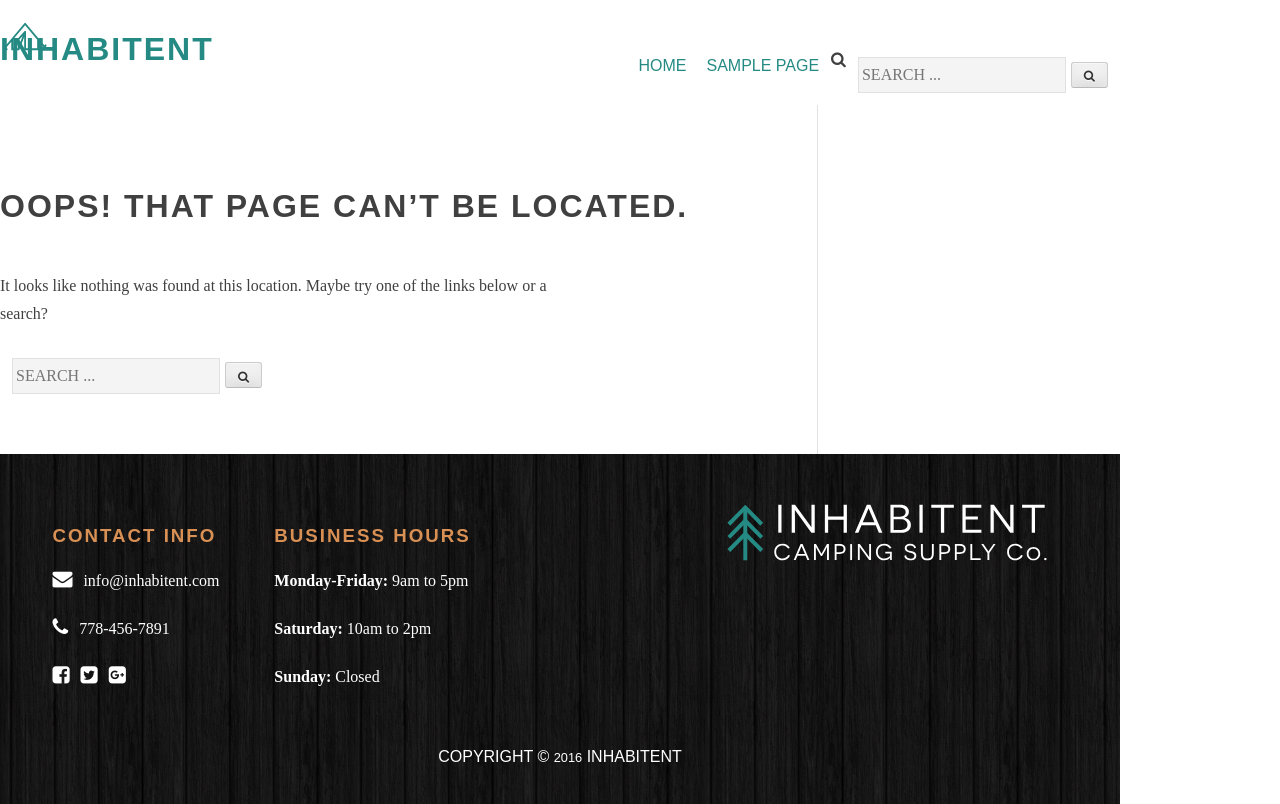
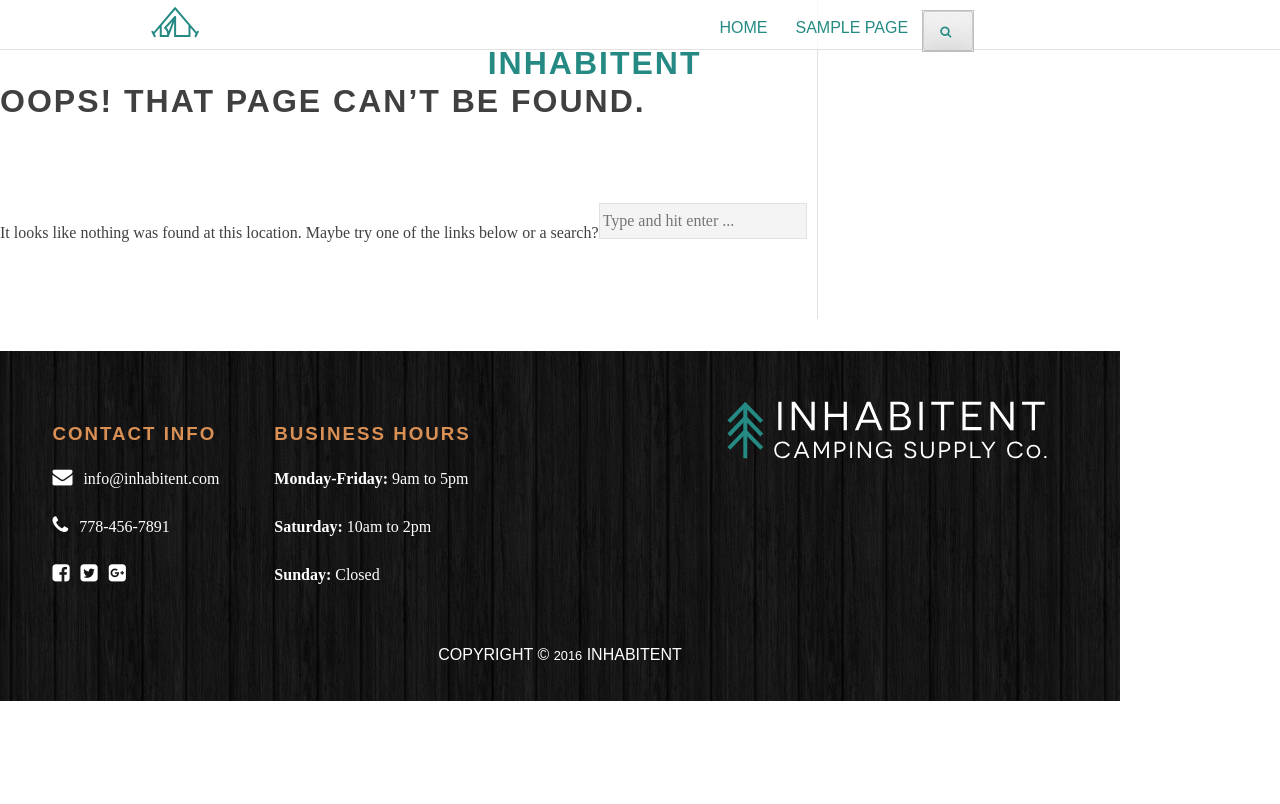
Before and after one commit to MacEverett/Wordpress_Inhabitent, a WordPress theme: template themes/Inhabitent/404.php in a window 1280 px wide. After the commit the page ends 701 px from the top, so only its background shows below. Run offline with PHP 8.4 and a stand-in for WordPress, Linux system fonts and the light colour scheme; the site name, menu and one post (Sample post) are stand-ins, and other content is empty; some libraries are stand-ins or nearby versions; some web fonts are replaced.

Commit message:
contact page, styling 404, about, tryng to fix shop

```diff
--- a/themes/Inhabitent/404.php
+++ b/themes/Inhabitent/404.php
@@ -4,28 +4,25 @@
  *
  * @link https://codex.wordpress.org/Creating_an_Error_404_Page
  *
- * @package inhabitent_Theme
+ * @package Inhabitent_Theme
  */
 get_header(); ?>
-<div class="error-whole-page container">
 
 <div id="primary" class="content-area">
 	<main id="main" class="site-main" role="main">
-
 		<section class="error-404 not-found">
 			<header class="page-header">
-					<h1 class="page-title"><?php echo esc_html( 'Oops! That page can&rsquo;t be located.' ); ?></h1>
+				<h1 class="page-title"><?php echo esc_html( 'Oops! That page can&rsquo;t be found.' ); ?></h1>
 			</header><!-- .page-header -->
 
-				<div class="error-content">
+			<div class="page-content">
 				<p><?php echo esc_html( 'It looks like nothing was found at this location. Maybe try one of the links below or a search?' ); ?></p>
-
-					<?php get_search_form(); ?>
-
+				<form role="search" method="get" class="search-form" action="<?php echo home_url( '/' ); ?>">
+					<input type="search" class="search-now" placeholder="Type and hit enter ..." value="<?php echo esc_attr( get_search_query() ); ?>" name="s" title="Search for:" />
+				</form>
 				<?php the_widget( 'WP_Widget_Recent_Posts' ); ?>
 
 				<?php if ( inhabitent_categorized_blog() ) : // Only show the widget if site has multiple categories. ?>
-
 					<div class="widget widget_categories">
 						<h2 class="widget-title"><?php echo esc_html( 'Most Used Categories' ); ?></h2>
 						<ul>
@@ -40,7 +37,6 @@ get_header(); ?>
 								?>
 							</ul>
 						</div><!-- .widget -->
-
 					<?php endif; ?>
 
 					<?php
@@ -48,13 +44,10 @@ get_header(); ?>
 					the_widget( 'WP_Widget_Archives', 'dropdown=1', "after_title=</h2>$archive_content" );
 					?>
 
-				</div><!-- .error-content -->
+				</div><!-- .page-content -->
 			</section><!-- .error-404 -->
 
 		</main><!-- #main -->
 	</div><!-- #primary -->
-
 	<?php get_sidebar(); ?>
-</div><!-- .error-whole-page -->
-
 	<?php get_footer(); ?>
--- a/themes/Inhabitent/about.php
+++ b/themes/Inhabitent/about.php
@@ -29,3 +29,4 @@ get_header(); ?>
 		</main><!-- #main -->
 	</div><!-- #primary -->
 </div><!-- .about-content -->
+<?php get_footer(); ?>
--- /dev/null
+++ b/themes/Inhabitent/build/js/search-bar.min.js
@@ -0,0 +1 @@
+$(function(){var s=$(".search-submit"),t=$(".search-field");$("body").on("click",function(e){console.log(e.target),$(e.target).parents().hasClass("search-submit")?(e.preventDefault(),t.toggle("slow"),t.focus(),s.submit()):$(e.target).parents().hasClass("search-form")||t.val().length>0?(t.focusout(),t.show()):t.hide("slow")})});
--- a/themes/Inhabitent/header.php
+++ b/themes/Inhabitent/header.php
@@ -24,18 +24,19 @@
 				<div class="header-bar container">
 					<div class="site-branding">
 						<div class="tent-logo">
-							<a href="<?php echo esc_url( home_url( '/' ) ); ?>" rel="home"><h1 class="site-title">Inhabitent</h1></a>
+							<a href="<?php echo esc_url( home_url( '/' ) ); ?>" rel="home"><h1 class="site-title"></h1></a>
 						</div>
 					</div><!-- .site-branding -->
 
-					<nav id="site-navigation" class="main-navigation" role="navigation">
-						<button class="menu-toggle" aria-controls="primary-menu" aria-expanded="false"><?php esc_html( 'Primary Menu' ); ?></button>
-						<?php wp_nav_menu( array( 'theme_location' => 'primary', 'menu_id' => 'primary-menu' ) ); ?>
-						<i class="fa fa-search"></i>
-						<div class="nav-search">
-							<?php get_search_form(); ?>
-						</div>
-					</nav><!-- #site-navigation -->
+					<nav id="site-navigation" class="main-navigation" role="navigation"><div class="tent-logo">
+		<a href="<?php echo esc_url( home_url( '/' ) ); ?>"/>
+		<h1>Inhabitent</h1>
+		</a>
+	</div>
+		<button class="menu-toggle" aria-controls="primary-menu" aria-expanded="false"><?php esc_html( 'Primary Menu' ); ?></button>
+		<?php wp_nav_menu( array( 'theme_location' => 'primary', 'menu_id' => 'primary-menu' ) ); ?>
+		<?php get_search_form(); ?>
+	</nav><!-- #site-navigation -->
 
 				</div><!-- .header-bar -->
 			</header><!-- #masthead -->
--- a/themes/Inhabitent/sass/_error-page.scss
+++ b/themes/Inhabitent/sass/_error-page.scss
@@ -1,28 +1,24 @@
-/* Error 404 Page */
-
-.error-whole-page {
-  display: flex;
-}
-.error-404 .error-content{
+/*-----------------------------------------------------------
+# Error 404 Page
+-------------------------------------------------------------*/
+.content-area {
   display: flex;
   flex-direction: column;
-  width: 73%;
-  a {
-    &:visited {
-      color: $color__link;
-      &:hover {
-        color: $color__link-visited;
-      }
-    }
+}
+
+.error404 .content-area{
+  margin-bottom: 2rem;
+
+  ul {
+    padding: 0;
+    line-height: 1.75;
   }
-  ul {
-    list-style: none;
-    padding-left: 0;
-    margin-left: 0;
+
+
+  h2 {
+    @include font-uppercase;
+    font-size: 1.5rem;
+    letter-spacing: 2px;
+    padding-top: 20px;
   }
 }
-.search-form {
-  fieldset {
-    border:0;
-  }
-}
--- a/themes/Inhabitent/sass/_mixins.scss
+++ b/themes/Inhabitent/sass/_mixins.scss
@@ -10,3 +10,8 @@
 	margin-left: auto;
 	margin-right: auto;
 }
+
+@mixin font-uppercase {
+  font-family: Novecento Sans;
+    text-transform: uppercase;
+}
--- a/themes/Inhabitent/style.css
+++ b/themes/Inhabitent/style.css
@@ -1,7 +1,7 @@
 /*!
-Theme Name: Inhabitent
+Theme Name: RED Starter Theme
 Theme URI: http://underscores.me/
-Author: Mac Everett
+Author: RED Academy
 Author URI: http://www.redacademy.com
 Description: Inhabitent
 Version: 1.0.0
@@ -904,28 +904,155 @@ textarea {
   padding-left: 3px;
   width: 100%; }
 
-.site-branding {
-  background-image: url("../../images/inhabitent-logo-tent.svg");
-  background-size: 50px 30px;
+/* Navigation Bar */
+.home .site-header, .page-template-about .site-header, .single-adventure .site-header {
+  background-color: transparent;
+  border-bottom: 0;
+  text-shadow: 1px 1px 2px #323232;
+  position: absolute; }
+  .home .site-header a, .home .site-header i, .page-template-about .site-header a, .page-template-about .site-header i, .single-adventure .site-header a, .single-adventure .site-header i {
+    color: white;
+    padding: 4px; }
+    .home .site-header a:hover, .home .site-header i:hover, .page-template-about .site-header a:hover, .page-template-about .site-header i:hover, .single-adventure .site-header a:hover, .single-adventure .site-header i:hover {
+      color: #f0e4d1; }
+    .home .site-header a:visited, .home .site-header i:visited, .page-template-about .site-header a:visited, .page-template-about .site-header i:visited, .single-adventure .site-header a:visited, .single-adventure .site-header i:visited {
+      color: white; }
+      .home .site-header a:visited:hover, .home .site-header i:visited:hover, .page-template-about .site-header a:visited:hover, .page-template-about .site-header i:visited:hover, .single-adventure .site-header a:visited:hover, .single-adventure .site-header i:visited:hover {
+        color: #f0e4d1; }
+  .home .site-header input[type=search], .page-template-about .site-header input[type=search], .single-adventure .site-header input[type=search] {
+    color: white; }
+  .home .site-header ::-webkit-input-placeholder, .page-template-about .site-header ::-webkit-input-placeholder, .single-adventure .site-header ::-webkit-input-placeholder {
+    /* WebKit, Blink, Edge */
+    color: #f0e4d1; }
+  .home .site-header :-moz-placeholder, .page-template-about .site-header :-moz-placeholder, .single-adventure .site-header :-moz-placeholder {
+    /* Mozilla Firefox 4 to 18 */
+    color: #f0e4d1; }
+  .home .site-header ::-moz-placeholder, .page-template-about .site-header ::-moz-placeholder, .single-adventure .site-header ::-moz-placeholder {
+    /* Mozilla Firefox 19+ */
+    color: #f0e4d1; }
+  .home .site-header :-ms-input-placeholder, .page-template-about .site-header :-ms-input-placeholder, .single-adventure .site-header :-ms-input-placeholder {
+    /* Internet Explorer 10-11 */
+    color: #f0e4d1; }
+
+.site-header {
+  height: 50px;
+  position: fixed;
+  display: -ms-flexbox;
+  display: flex;
+  -ms-flex-pack: distribute;
+      justify-content: space-around;
+  padding: 0 0 0 150px;
+  z-index: 999;
+  width: 100%;
+  background: rgba(255, 255, 255, 0.74);
+  border-bottom: 1px solid #e1e1e1; }
+  .site-header a, .site-header i {
+    color: #248a83;
+    padding: 4px; }
+    .site-header a:hover, .site-header i:hover {
+      color: #2f1339; }
+    .site-header a:visited, .site-header i:visited {
+      color: #248a83; }
+      .site-header a:visited:hover, .site-header i:visited:hover {
+        color: #2f1339; }
+  .site-header .fa-search {
+    line-height: 1.5;
+    margin-right: 5px;
+    cursor: pointer; }
+  .site-header input[type=search] {
+    background: transparent;
+    text-transform: uppercase;
+    font-family: 'novocento', sans-serif;
+    border: 0;
+    outline: none;
+    width: 200px;
+    display: none; }
+  .site-header fieldset {
+    margin: 0;
+    padding: 0; }
+
+.site-header-fixed {
+  height: 50px;
+  border-bottom: 0;
+  position: fixed;
+  display: -ms-flexbox;
+  display: flex;
+  -ms-flex-pack: distribute;
+      justify-content: space-around;
+  padding: 0 0 0 150px;
+  z-index: 999;
+  width: 100%;
+  background: rgba(255, 255, 255, 0.74);
+  border-bottom: 1px solid #e1e1e1; }
+  .site-header-fixed a, .site-header-fixed i {
+    color: #248a83;
+    padding: 4px; }
+    .site-header-fixed a:hover, .site-header-fixed i:hover {
+      color: #2f1339; }
+    .site-header-fixed a:visited, .site-header-fixed i:visited {
+      color: #248a83; }
+      .site-header-fixed a:visited:hover, .site-header-fixed i:visited:hover {
+        color: #2f1339; }
+  .site-header-fixed .fa-search {
+    line-height: 1.5;
+    margin-right: 5px;
+    cursor: pointer; }
+  .site-header-fixed input[type=search] {
+    background: transparent;
+    color: #f0e4d1;
+    text-transform: uppercase;
+    font-family: 'novocento', sans-serif;
+    border: 0;
+    outline: none;
+    width: 200px;
+    display: none; }
+  .site-header-fixed fieldset {
+    margin: 0;
+    padding: 0; }
+
+.home .site-title, .page-template-about .site-title, .single-adventure .site-title {
+  background: url(../../images/inhabitent-logo-tent-white.svg) no-repeat;
+  background-size: 50px;
+  height: 50px;
   width: 50px;
-  height: 30px; }
-
-.main-navigation {
-  display: block; }
-  .main-navigation ul {
-    list-style: none; }
-
-#primary-menu {
-  display: -ms-flexbox;
-  display: flex;
-  -ms-flex-direction: row;
-      flex-direction: row;
-  -ms-flex-pack: end;
-      justify-content: flex-end;
-  margin: 1px 2px 2px 5px; }
-
-li {
-  padding: .66rem; }
+  overflow: hidden;
+  text-indent: 100%;
+  margin: 0;
+  position: absolute;
+  top: 5px;
+  left: 150px; }
+
+.site-title {
+  background: url(../../images/inhabitent-logo-tent.svg) no-repeat;
+  background-size: 50px;
+  height: 50px;
+  width: 50px;
+  overflow: hidden;
+  text-indent: 100%;
+  margin: 0;
+  position: absolute;
+  top: 5px;
+  left: 150px; }
+
+.site-title-fixed {
+  background: url(../../images/inhabitent-logo-tent.svg) no-repeat;
+  background-size: 50px;
+  height: 50px;
+  width: 50px;
+  overflow: hidden;
+  text-indent: 100%;
+  margin: 0;
+  position: absolute;
+  top: 5px;
+  left: 150px; }
+
+.header-bar {
+  display: -ms-flexbox;
+  display: flex;
+  -ms-flex-pack: justify;
+      justify-content: space-between;
+  padding: 10px 0 0 20px;
+  margin-bottom: 20px; }
 
 /*--------------------------------------------------------------
 # Navigation
@@ -1385,28 +1512,26 @@ input[type=submit] {
     font-size: 2rem;
     color: #2f1339; }
 
-/* Error 404 Page */
-.error-whole-page {
-  display: -ms-flexbox;
-  display: flex; }
-
-.error-404 .error-content {
+/*-----------------------------------------------------------
+# Error 404 Page
+-------------------------------------------------------------*/
+.content-area {
   display: -ms-flexbox;
   display: flex;
   -ms-flex-direction: column;
-      flex-direction: column;
-  width: 73%; }
-  .error-404 .error-content a:visited {
-    color: #248a83; }
-    .error-404 .error-content a:visited:hover {
-      color: #2f1339; }
-  .error-404 .error-content ul {
-    list-style: none;
-    padding-left: 0;
-    margin-left: 0; }
-
-.search-form fieldset {
-  border: 0; }
+      flex-direction: column; }
+
+.error404 .content-area {
+  margin-bottom: 2rem; }
+  .error404 .content-area ul {
+    padding: 0;
+    line-height: 1.75; }
+  .error404 .content-area h2 {
+    font-family: Novecento Sans;
+    text-transform: uppercase;
+    font-size: 1.5rem;
+    letter-spacing: 2px;
+    padding-top: 20px; }
 
 /* Search Page */
 .search-whole-page {
```
Also changed, not shown: plugins/inhabitent-functionality/lib/functions/post-types.php (+2 -9 lines), themes/Inhabitent/archive-product.php (+20 -21 lines), themes/Inhabitent/front-page.php (+25 -11 lines), themes/Inhabitent/js/search-bar.js (+22 -9 lines), themes/Inhabitent/page-contact.php (added, +28 -0 lines), themes/Inhabitent/template-parts/content-archive-product.php (added, +23 -0 lines), themes/Inhabitent/build/css/style.min.css. Lines whose indentation alone changed are shown as unchanged.
